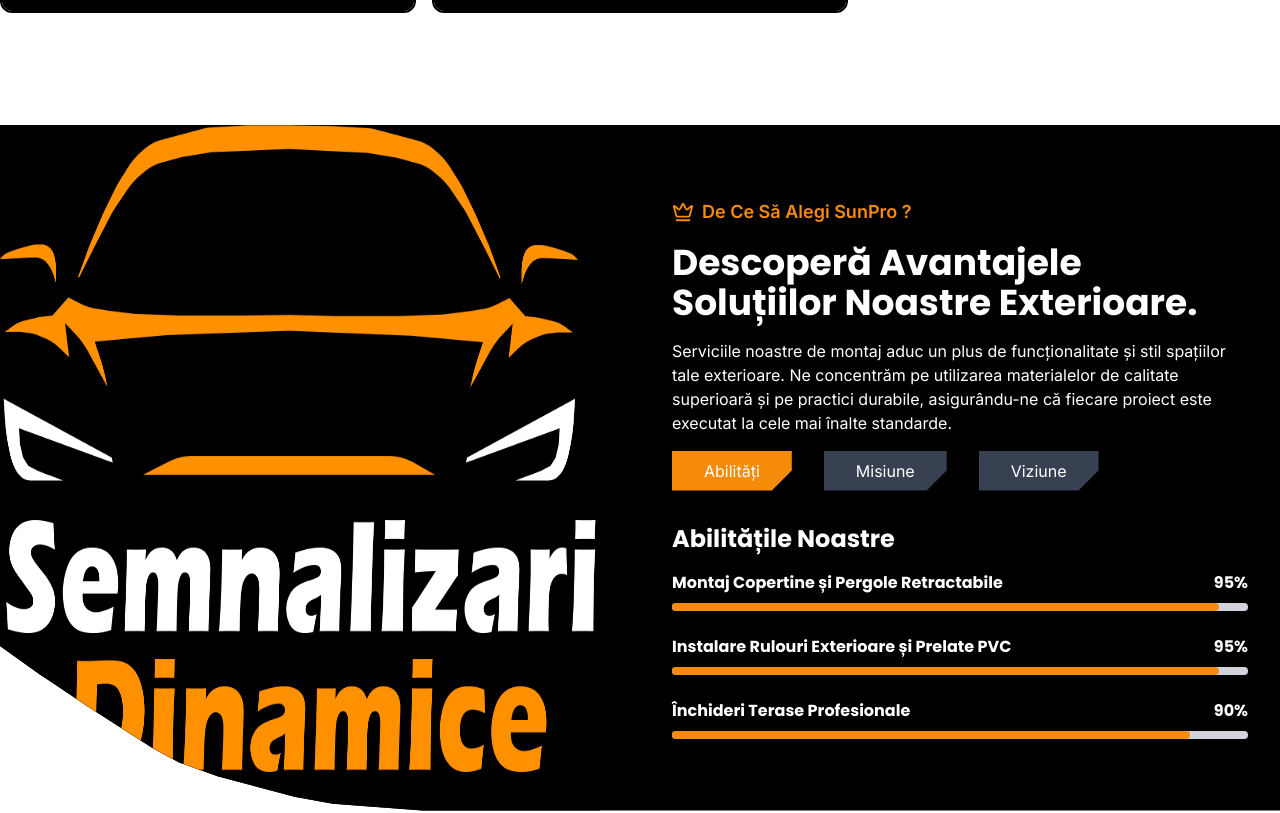
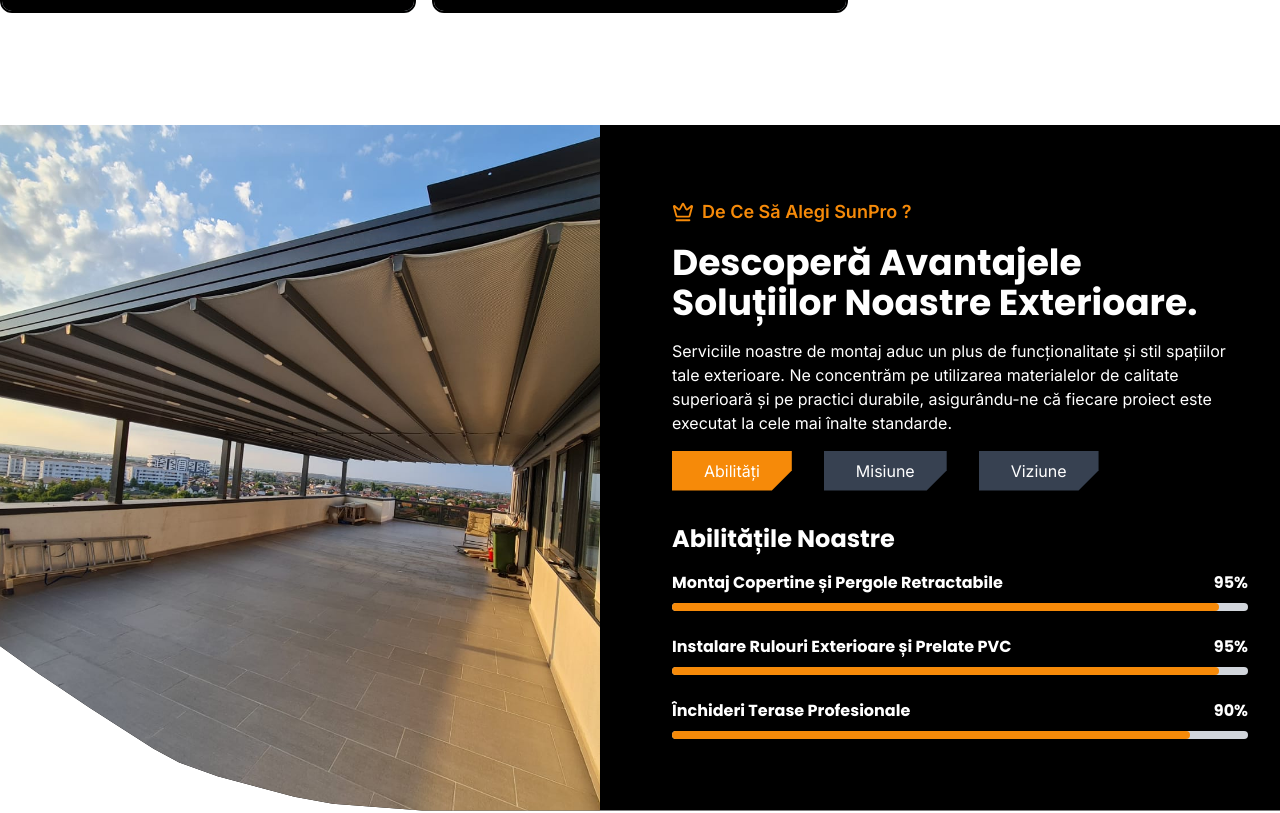
Before and after one commit to mocanuandrei1/sun-pro-2, a Next.js app: page / in a window 1280 px wide. Shown: the part 2360-3173 px from the top of the page. Built offline with nearby package versions, Linux system fonts and the light colour scheme.

Commit message:
Update WhyUs component with new image and dimensions

```diff
--- a/src/components/WhyUs/WhyUs.js
+++ b/src/components/WhyUs/WhyUs.js
@@ -26,11 +26,11 @@ export default function WhyUs() {
       <div className="grid lg:grid-cols-2 grid-cols-1 max-w-screen-xl xl:mx-auto mx-10 my-28">
         <div className="lg:pr-10 order-2 lg:order-none">
           <Image
-            src="/Logo.png"
+            src="/Hero1.jpg"
             alt="Renovation"
-            width={500}
-            height={500}
-            className=" bg-black w-full h-full"
+            width={1600}
+            height={1200}
+            className=" bg-black w-full h-full object-cover"
           />
         </div>
         <div className="lg:p-8  my-10">
```
